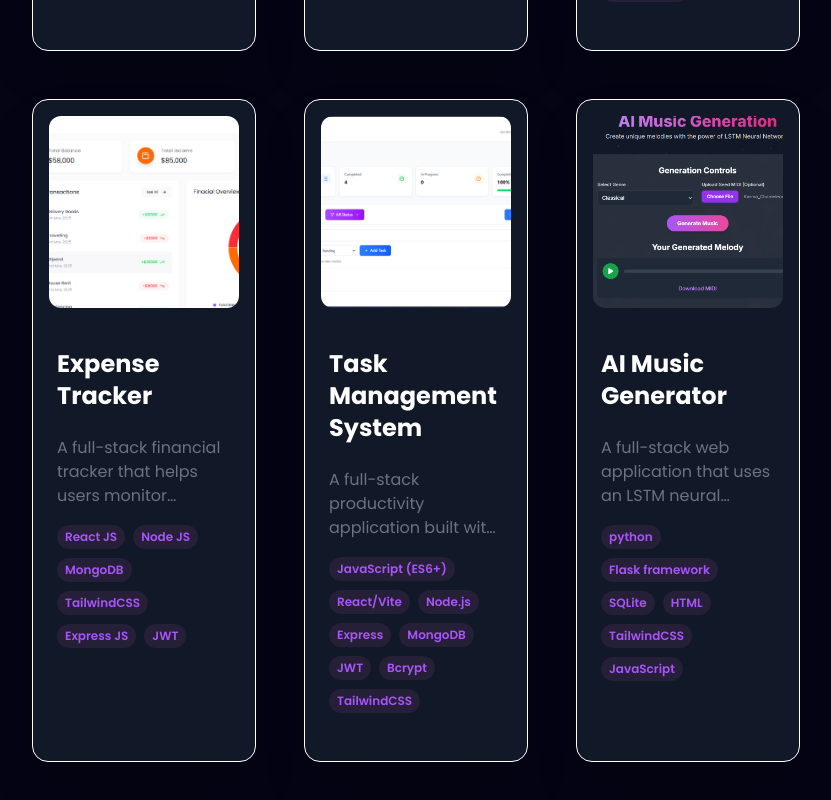
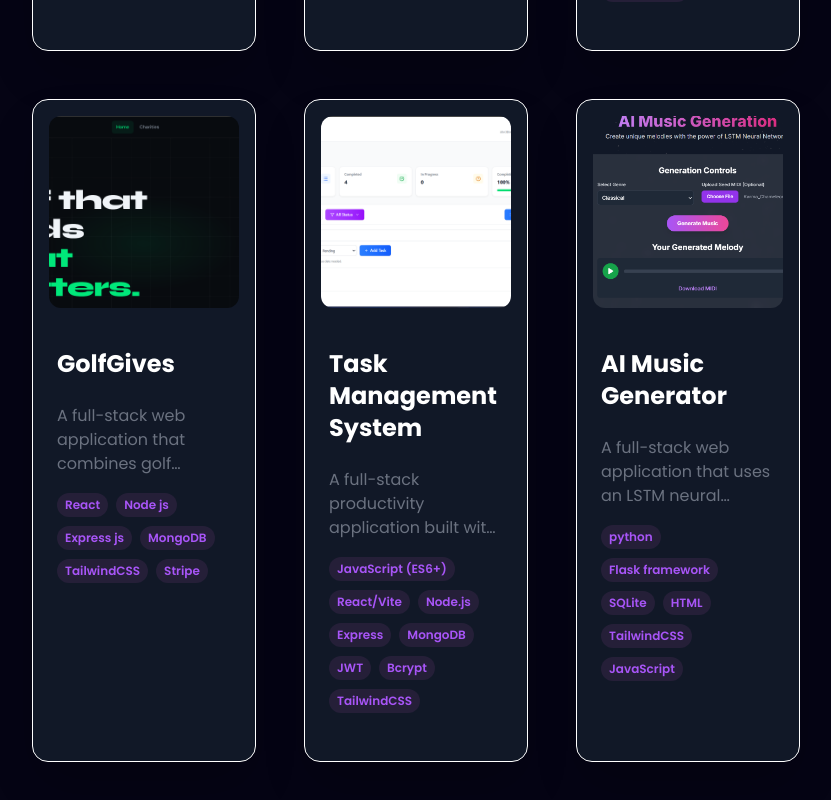
Before and after one commit to sumitdiwaka/PortFolio-Main, a React (Vite) app: page / in a window 1280 px wide. Shown: the part 5284-6084 px from the top of the page, without its empty margins (224-1055 px from the left). Built offline with nearby package versions, Linux system fonts and the light colour scheme.

Commit message:
Fix Some UI

```diff
--- a/src/constants.js
+++ b/src/constants.js
@@ -218,18 +218,8 @@ export const projects = [
 
   },
 
-  //      {
-  //   id: 1,
-  //   title: "GolfGives",
-  //   description:
-  //     "A full-stack web application that combines golf performance tracking with a subscription-based prize draw and charitable giving. Users can enter their latest golf scores to participate in monthly draws, win rewards based on score matches, and contribute a portion of their subscription to selected charities. Built using React, Node.js, Express, MongoDB, and Stripe for secure payments, with an admin panel for managing users, draws, and payouts",
-  //   image: Golfservices,
-  //   tags: ["React","Node js","Express js","MongoDB", "TailwindCSS", "Stripe"],
-  //   github: "https://github.com/sumitdiwaka/Digital-Heroes-Golf",
-  //   webapp: "https://digital-heroes-golf.vercel.app",
-  // },
 
-      {
+  {
     id: 2,
     title: "SHOPWAVE",
     description:
@@ -240,15 +230,25 @@ export const projects = [
     webapp: "https://shopwave-chi.vercel.app",
   },
 
+  // {
+  //   id: 3,
+  //   title: "Expense Tracker",
+  //   description:
+  //     "A full-stack financial tracker that helps users monitor income and expenses with real-time analytics. The application includes secure user authentication, a responsive dashboard with interactive visualizations (charts and graphs), and time-based filters to analyze financial trends efficiently.",
+  //   image: expensetracker,
+  //   tags: ["React JS", "Node JS", "MongoDB", "TailwindCSS", "Express JS", 'JWT'],
+  //   github: "https://github.com/sumitdiwaka/Expense-Tracker",
+  //   webapp: "https://expense-tracker-bzq1.vercel.app",
+  // },
   {
     id: 3,
-    title: "Expense Tracker",
+    title: "GolfGives",
     description:
-      "A full-stack financial tracker that helps users monitor income and expenses with real-time analytics. The application includes secure user authentication, a responsive dashboard with interactive visualizations (charts and graphs), and time-based filters to analyze financial trends efficiently.",
-    image: expensetracker,
-    tags: ["React JS", "Node JS", "MongoDB", "TailwindCSS", "Express JS", 'JWT'],
-    github: "https://github.com/sumitdiwaka/Expense-Tracker",
-    webapp: "https://expense-tracker-bzq1.vercel.app",
+      "A full-stack web application that combines golf performance tracking with a subscription-based prize draw and charitable giving. Users can enter their latest golf scores to participate in monthly draws, win rewards based on score matches, and contribute a portion of their subscription to selected charities. Built using React, Node.js, Express, MongoDB, and Stripe for secure payments, with an admin panel for managing users, draws, and payouts",
+    image: Golfservices,
+    tags: ["React", "Node js", "Express js", "MongoDB", "TailwindCSS", "Stripe"],
+    github: "https://github.com/sumitdiwaka/Digital-Heroes-Golf",
+    webapp: "https://digital-heroes-golf.vercel.app",
   },
   {
     id: 4,
```
